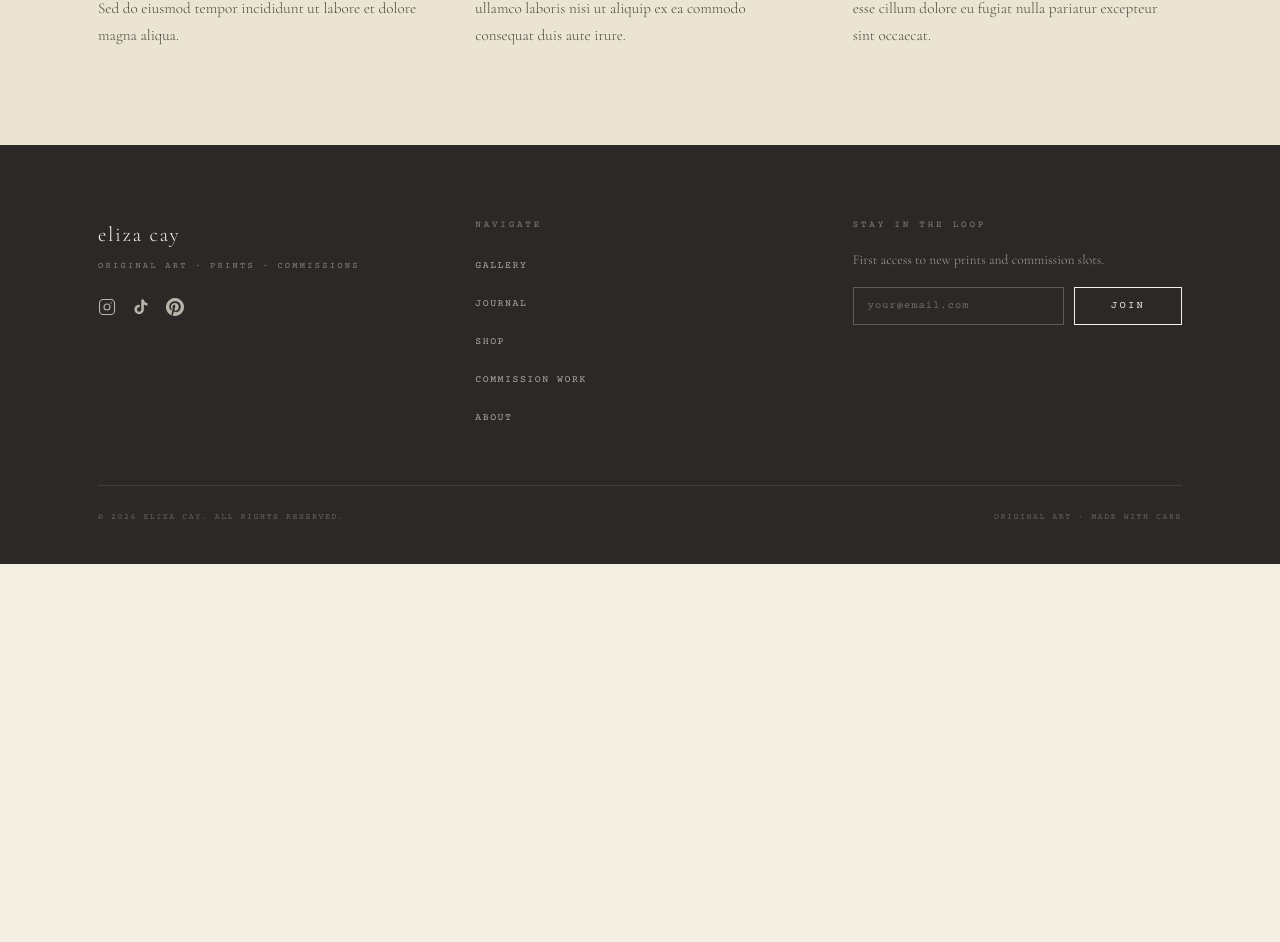
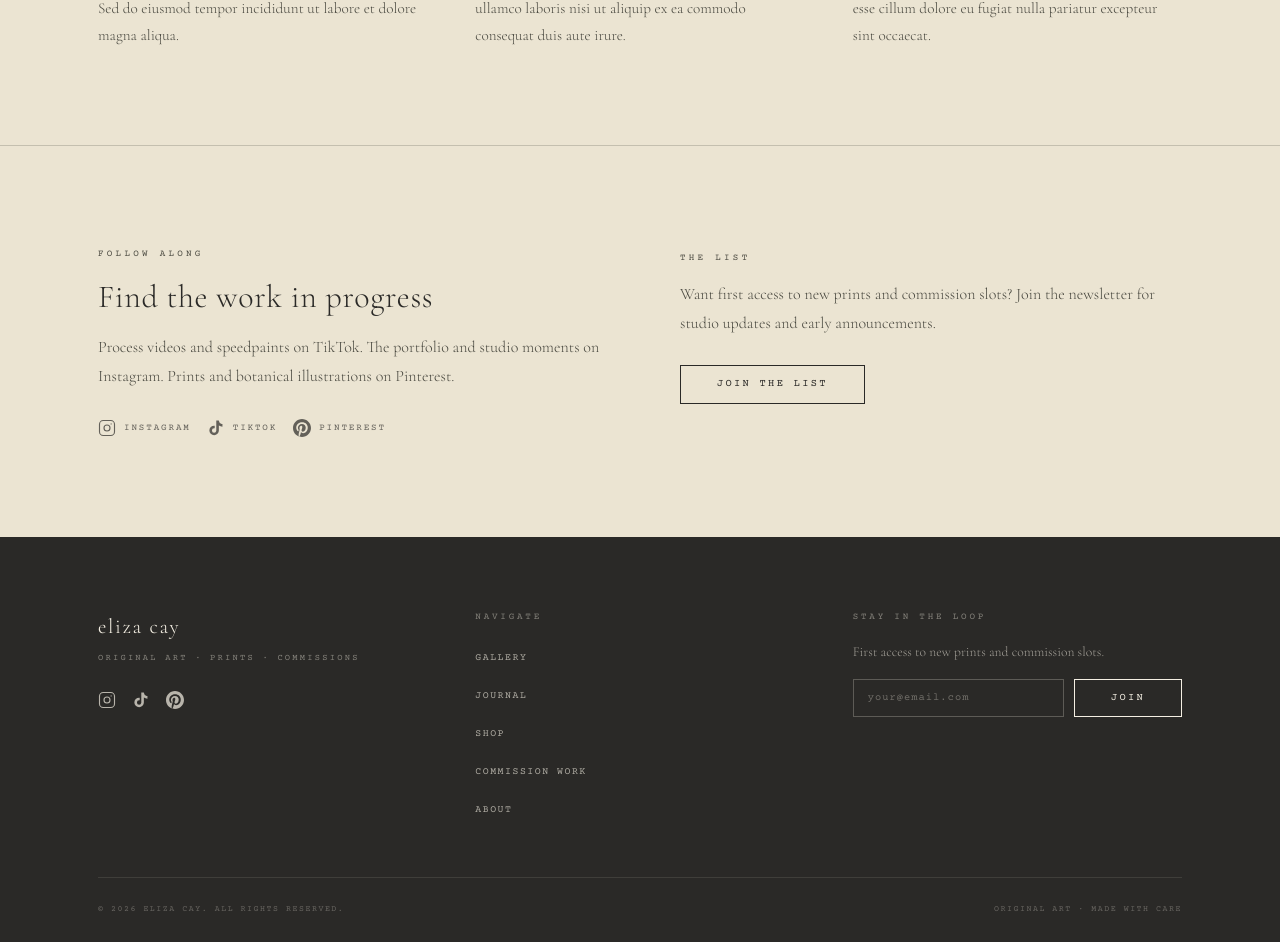
Before and after one commit to Austin3939/elizacay, a React (Vite) app: page /about in a window 1280 px wide. Shown: the part 1731-2673 px from the top of the page. Before the commit the page ends 2295 px from the top, so only its background shows below. Built offline with nearby package versions, Linux system fonts and the light colour scheme; no server answers; a web font is replaced by a local one.

Commit message:
feat: add social block and newsletter CTA to About page

```diff
--- a/src/index.css
+++ b/src/index.css
@@ -1767,3 +1767,40 @@ main { position: relative; z-index: 1; }
   color: rgba(244,239,227,0.6);
   padding: 8px 0;
 }
+
+/* =====================
+   About — Follow Section
+   ===================== */
+.about-follow {
+  background: var(--cream-dark);
+  padding: 100px 0;
+  border-top: var(--line-soft);
+}
+.about-follow-inner {
+  display: grid;
+  grid-template-columns: 1fr 1fr;
+  gap: 80px;
+  align-items: start;
+}
+.about-follow-inner h2 {
+  font-family: var(--font-serif-sc);
+  font-size: clamp(1.4rem, 2.5vw, 2rem);
+  font-weight: 300;
+  letter-spacing: 0.02em;
+  margin-bottom: 16px;
+  line-height: 1.3;
+}
+.about-follow-inner > div > p,
+.about-follow-cta p {
+  font-size: 1rem;
+  color: var(--charcoal-soft);
+  line-height: 1.8;
+  margin-bottom: 28px;
+}
+.about-follow-cta { padding-top: 4px; }
+@media (max-width: 768px) {
+  .about-follow-inner {
+    grid-template-columns: 1fr;
+    gap: 48px;
+  }
+}
--- a/src/pages/About.jsx
+++ b/src/pages/About.jsx
@@ -1,5 +1,6 @@
 import { Link } from 'react-router-dom'
 import ArtPlaceholder from '../components/ArtPlaceholder'
+import SocialLinks from '../components/SocialLinks'
 
 export default function About() {
   return (
@@ -115,6 +116,31 @@ export default function About() {
           </div>
         </div>
       </section>
+
+      {/* ── Follow ────────────────────────────────────────── */}
+      <section className="about-follow">
+        <div className="container">
+          <div className="about-follow-inner">
+            <div>
+              <span className="tag">Follow Along</span>
+              <h2>Find the work in progress</h2>
+              <p>
+                Process videos and speedpaints on TikTok. The portfolio and studio
+                moments on Instagram. Prints and botanical illustrations on Pinterest.
+              </p>
+              <SocialLinks variant="dark" showLabels={true} />
+            </div>
+            <div className="about-follow-cta">
+              <span className="tag">The List</span>
+              <p>
+                Want first access to new prints and commission slots? Join the newsletter
+                for studio updates and early announcements.
+              </p>
+              <a href="/#newsletter" className="btn btn-dark">Join the List</a>
+            </div>
+          </div>
+        </div>
+      </section>
     </>
   )
 }
```
